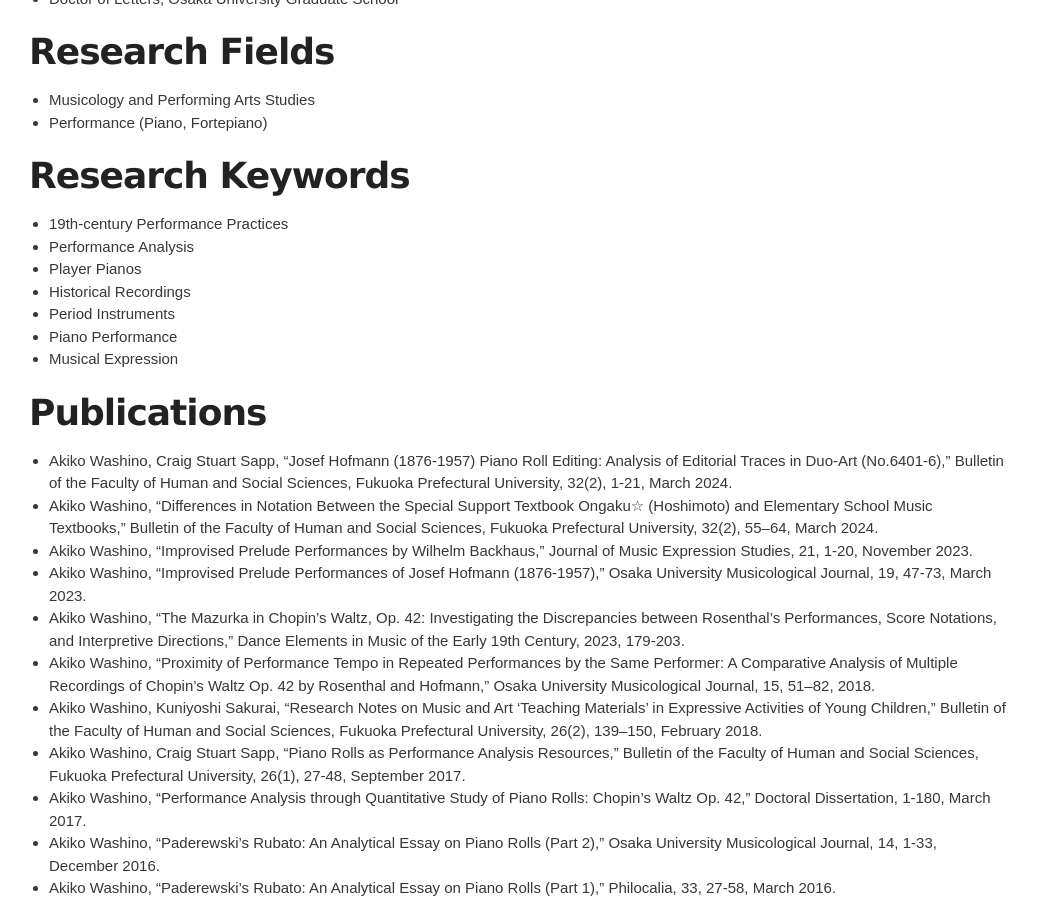
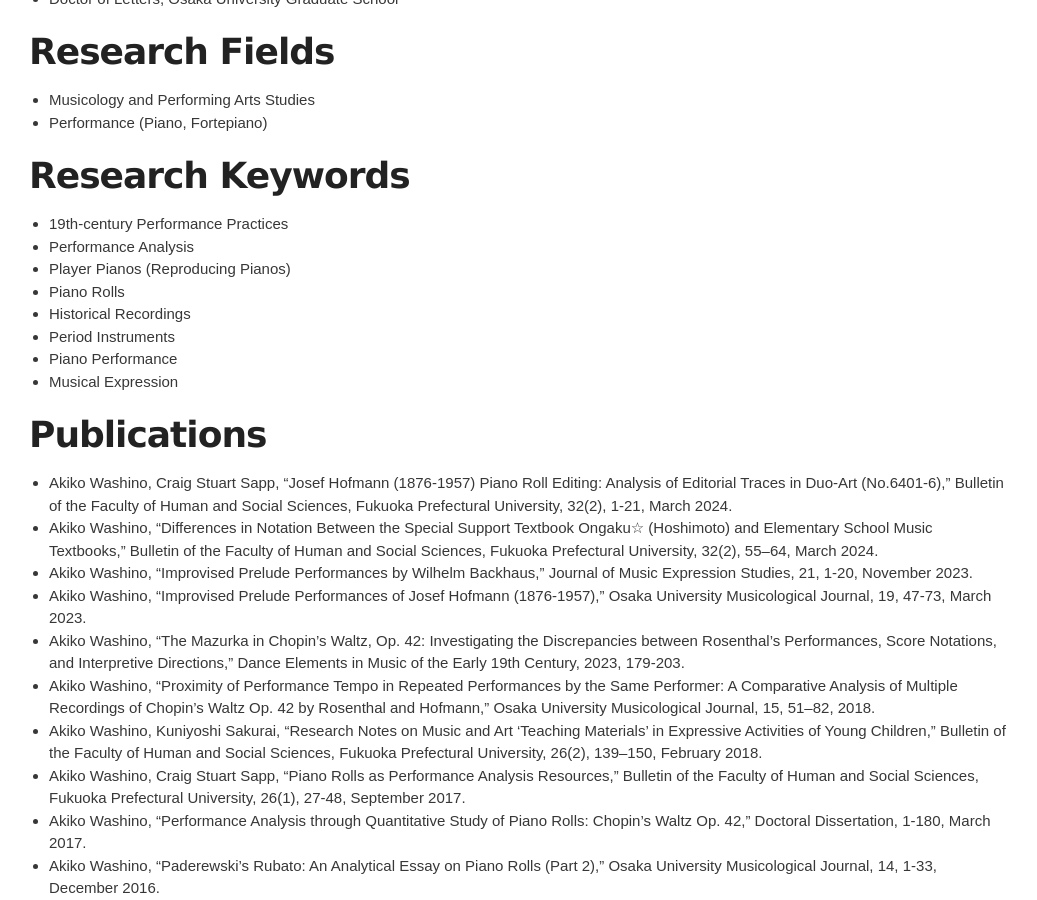
Before and after one commit to akikowashino/akikowashino.github.io, a Jekyll site: the page built from index-en.md, in a window 1280 px wide and 900 px high, scrolled down 664 px. Shown: the whole window, without its empty margins (121-1158 px from the left). Built offline with Jekyll 4.4.1, drawn with Linux system fonts in a browser that asks for light colours.

Commit message:
Update index-en.md

```diff
--- a/index-en.md
+++ b/index-en.md
@@ -27,7 +27,8 @@ lang: en
 # Research Keywords
 * 19th-century Performance Practices
 * Performance Analysis
-* Player Pianos
+* Player Pianos (Reproducing Pianos)
+* Piano Rolls
 * Historical Recordings
 * Period Instruments
 * Piano Performance
```
